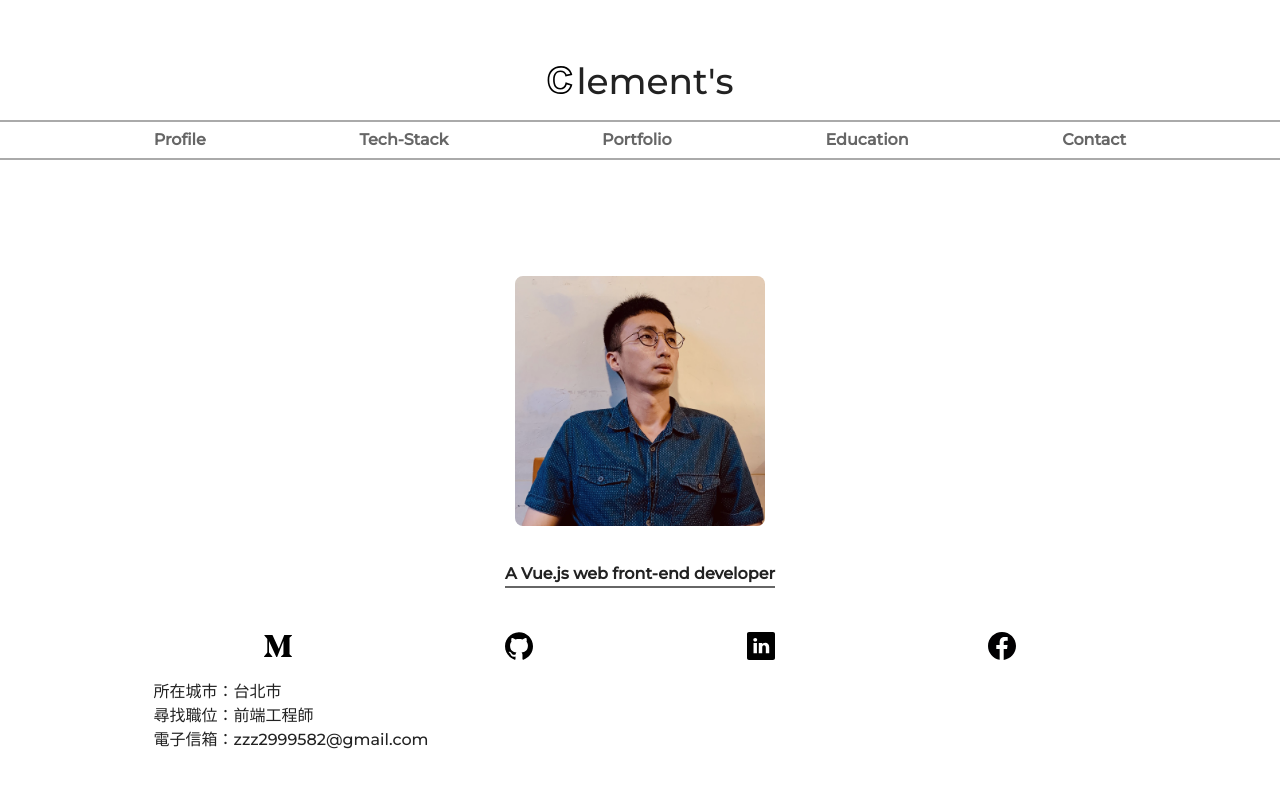
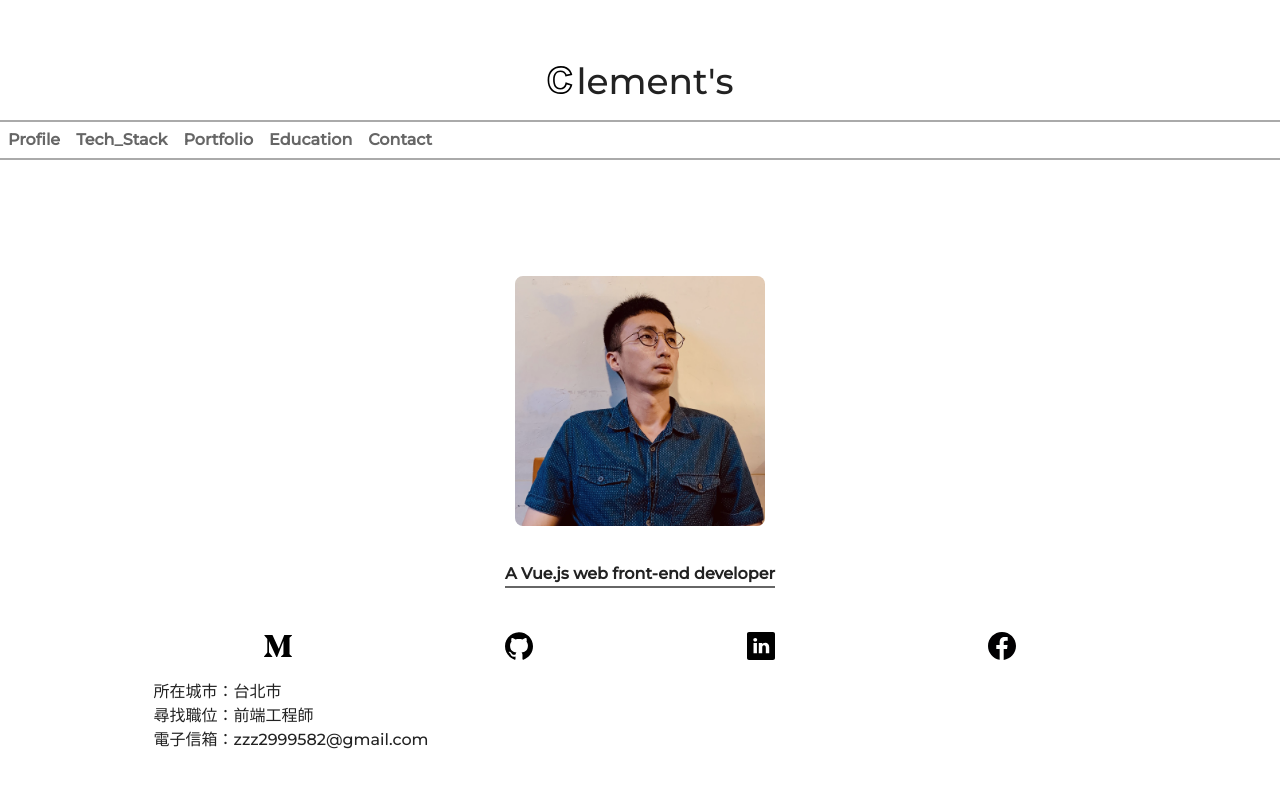
Before and after one commit to ClementPan/ClementPan, a Vue app: page / in a window 1280 px wide. Shown: the top 800 px of the page. Built offline with nearby package versions, Linux system fonts and the light colour scheme.

Commit message:
fix: fix nav to scroll

```diff
--- a/src/components/Navbar.vue
+++ b/src/components/Navbar.vue
@@ -30,7 +30,7 @@ export default {
         },
         {
           id: 2,
-          name: "Tech-Stack",
+          name: "Tech_Stack",
           to: "#profile",
         },
         {
@@ -82,30 +82,38 @@ export default {
 
 nav {
   height: 40px;
-  width: 100%;
+  /* width: 100%; */
   position: sticky;
   top: 2px;
   z-index: 999;
   background-color: #fff;
   border-top: 2px solid var(--light-grey);
   border-bottom: 2px solid var(--light-grey);
+  /* border: 1px solid #000; */
+  overflow-x: scroll;
+}
+
+nav::-webkit-scrollbar {
+  display: none;
 }
 
 .navlist {
-  width: 100%;
+  /* width: 100%; */
   height: 100%;
   display: flex;
   flex-direction: row;
-  justify-content: space-evenly;
+  /* justify-content: space-evenly; */
 }
 
 .navItem {
   height: 100%;
+  width: auto;
   display: flex;
   flex-direction: row;
   align-items: center;
   z-index: 1;
   position: relative;
+  padding: 0 8px;
 }
 
 .navItem p {
```
